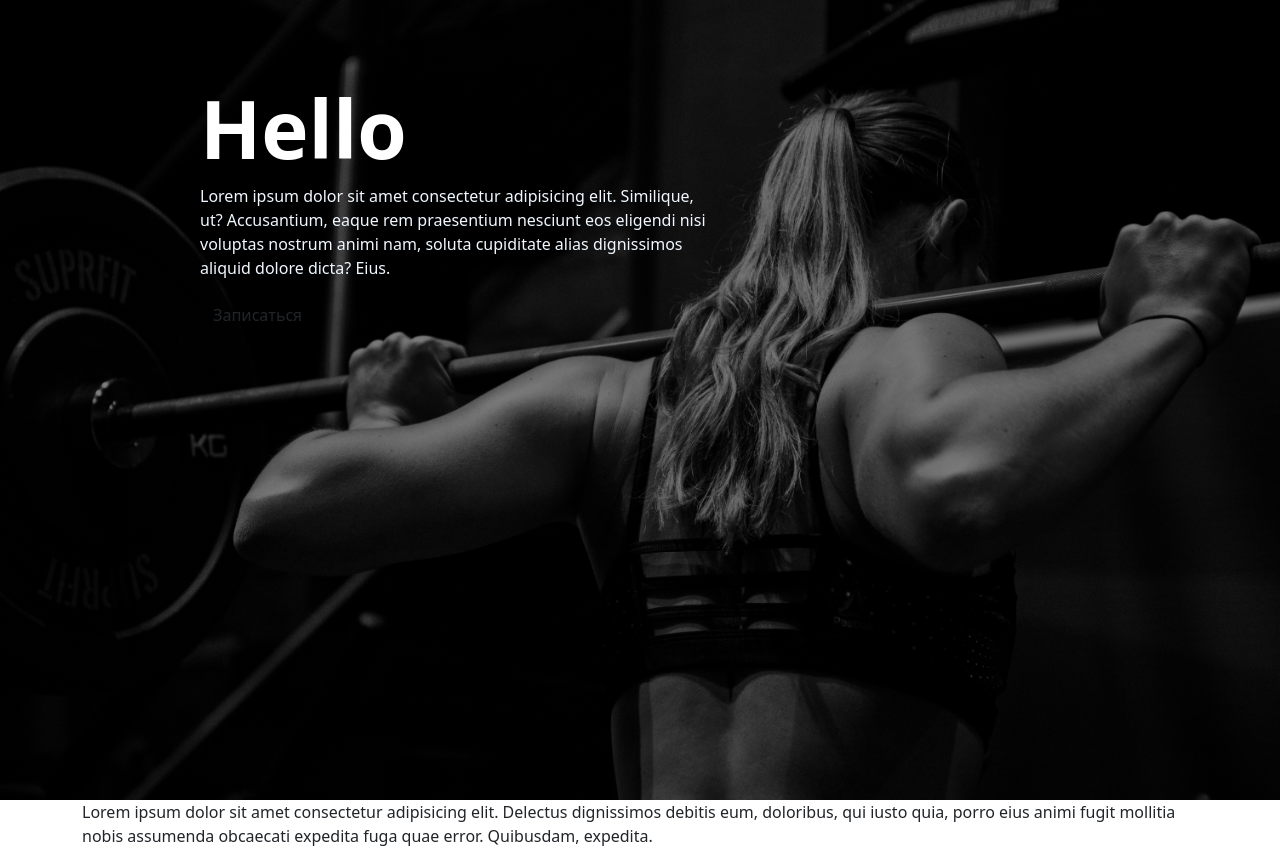
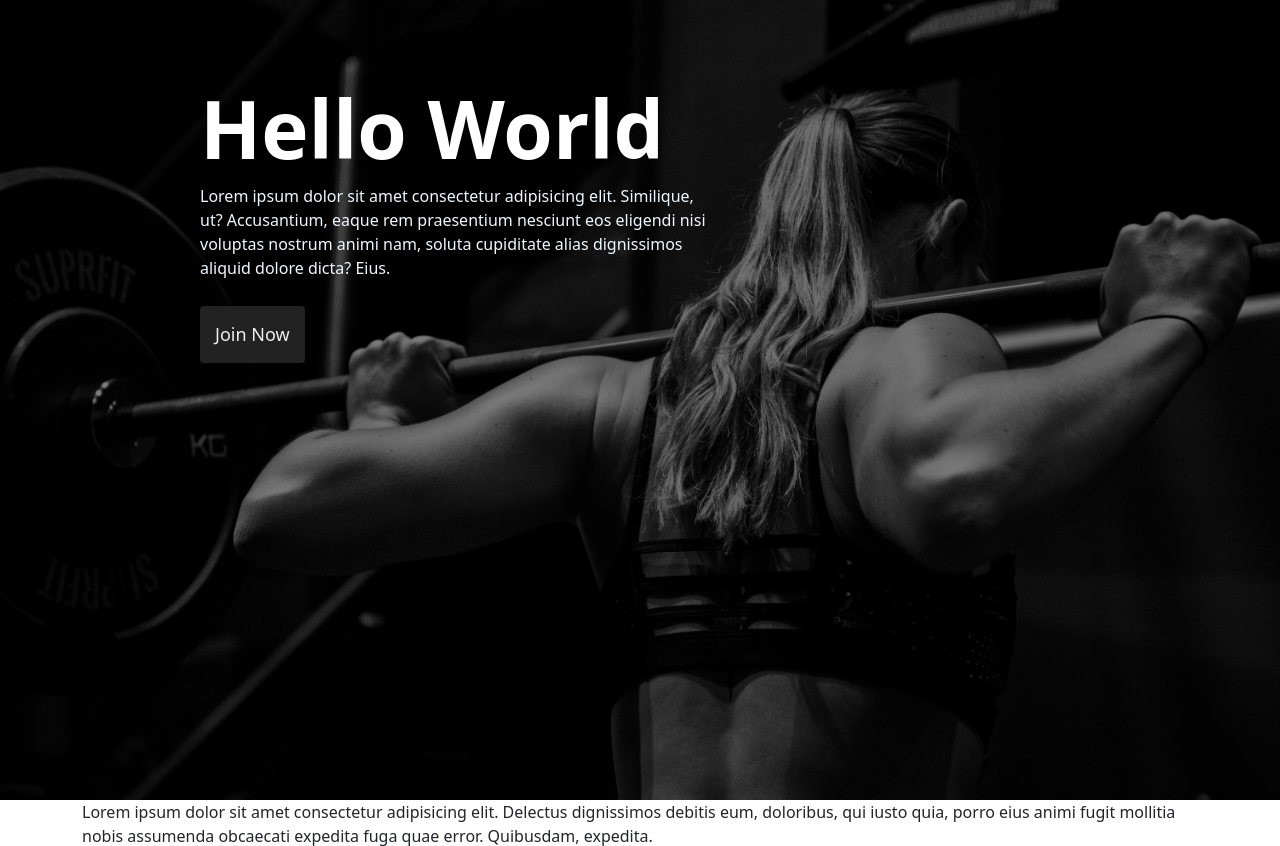
Before and after one commit to dvsdevious/Albina-website, a PHP site: page / in a window 1280 px wide. Shown: the part 127-973 px from the top of the page. Run offline with PHP 8.4, Linux system fonts and the light colour scheme; some libraries are stand-ins or nearby versions.

Commit message:
Decorated button

```diff
--- a/index.html
+++ b/index.html
@@ -40,14 +40,14 @@
     <div class="banner-area">
       <div class="content-area">
             <div class="content">
-              <h1>Hello</h1>
+              <h1>Hello World</h1>
               <p>
                 Lorem ipsum dolor sit amet consectetur adipisicing elit.
                 Similique, ut? Accusantium, eaque rem praesentium nesciunt eos
                 eligendi nisi voluptas nostrum animi nam, soluta cupiditate
                 alias dignissimos aliquid dolore dicta? Eius.
               </p>
-              <button class="btn">Записаться</button>
+              <button class="btn">Join Now</button>
             </div>
           </div>
         </div>
--- a/src/style.css
+++ b/src/style.css
@@ -34,6 +34,22 @@ nav {
 .content p {
   color: aliceblue;
 }
+.content .btn {
+  border: none;
+  outline: none;
+  padding: 15px;
+  margin-top: 10px;
+  border-radius: 4px;
+  color: #eee;
+  font-size: 18px;
+  cursor: pointer;
+  background: #222;
+}
+.btn:hover {
+  color: #222;
+  background-color: #eee;
+}
+
 .nav-links {
   display: flex;
   width: 50%;
```
